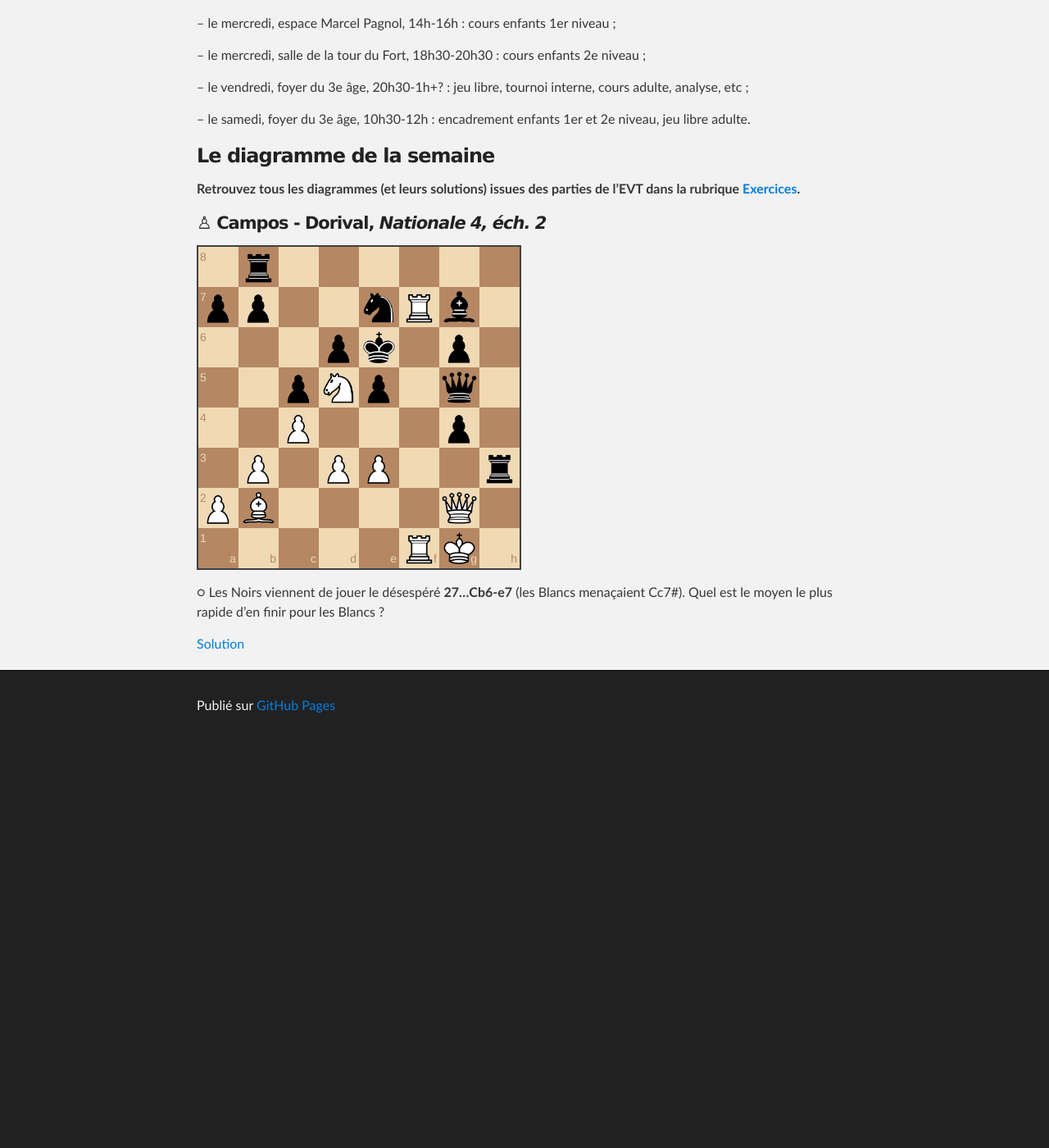
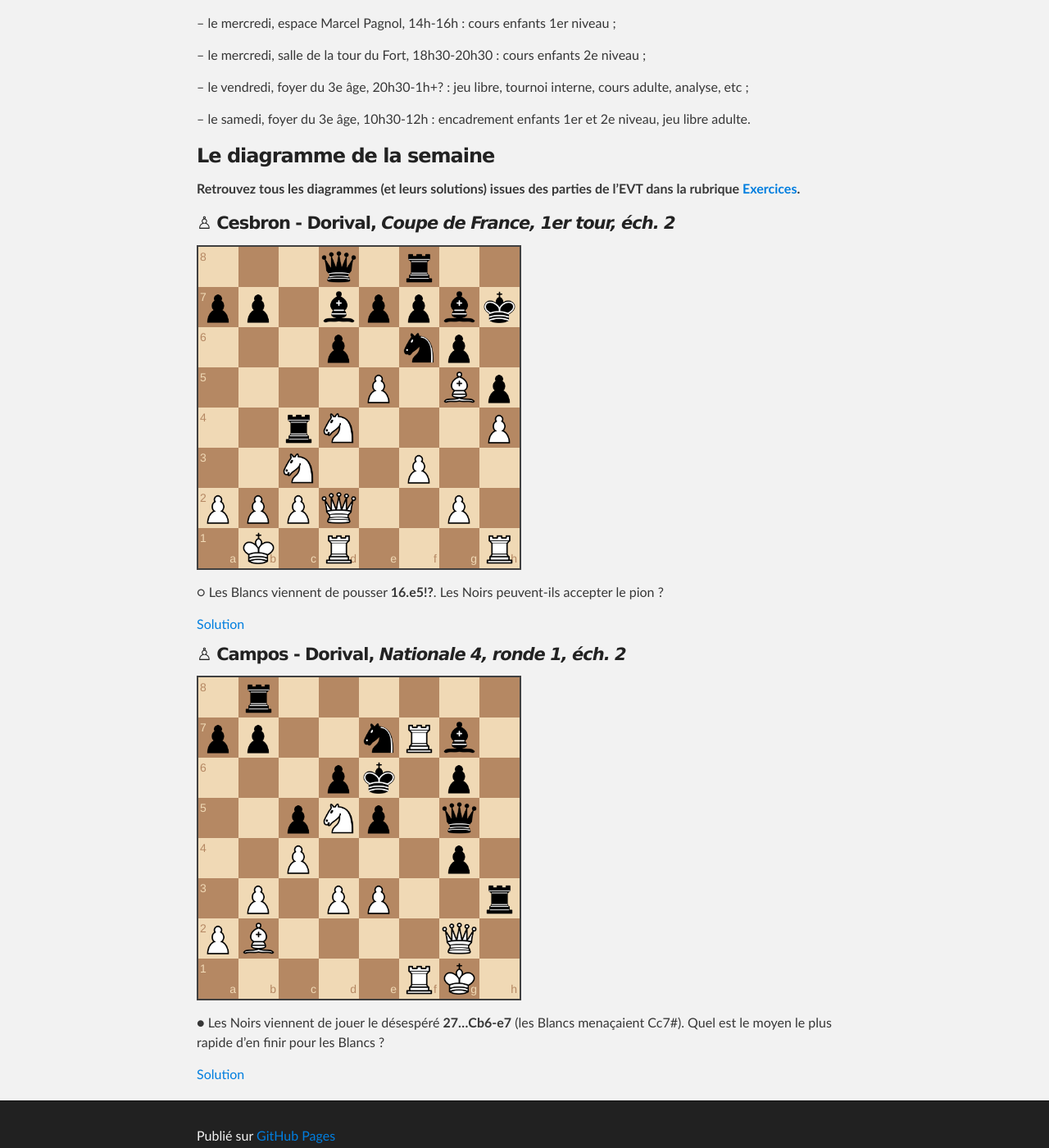
Before and after one commit to echiquier-villeneuve-tolosane/echiquier-villeneuve-tolosane.github.io, a Jekyll site: the page built from index.md, in a window 1280 px wide and 1400 px high, scrolled down 723 px. Shown: the whole window at 82% size. Built offline with Jekyll 4.4.1, drawn with Linux system fonts in a browser that asks for light colours; nearby versions of some CDN libraries; before the commit the page ends 1630 px from its top, so only the background shows below that.

Commit message:
Updated index.md

```diff
--- a/index.md
+++ b/index.md
@@ -4,6 +4,7 @@ root: .
 title: Accueil
 published: true
 ---
+
 
 
 
@@ -42,10 +43,19 @@ En résumé, le planning hebdomadaire se résume ainsi :
 
 **Retrouvez tous les diagrammes (et leurs solutions) issues des parties de l'EVT dans la rubrique [Exercices](http://echiquier-villeneuve-tolosane.github.io/exercices.html "Exercices").**
 
-#### &#9817; **Campos - Dorival**, *Nationale 4, éch. 2*
+#### &#9817; **Cesbron - Dorival**, *Coupe de France, 1er tour, éch. 2*
+
+`3q1r2/pp1bppbk/3p1np1/4P1Bp/2rN3P/2N2P2/PPPQ2P1/1K1R3R b - - 0 16`
+
+&#9675; Les Blancs viennent de pousser **16.e5!?**. Les Noirs peuvent-ils accepter le pion ?
+
+> Je ne sais pas ! Je n'ai pas joué **16...dxe5** par peur de **17.Fxf6 Fxf6 18.Cb5** qui semble gagner une pièce (le Fd7), mais mon PC semble dire que le pion est prenable (et doit être pris)...
+
+
+#### &#9817; **Campos - Dorival**, *Nationale 4, ronde 1, éch. 2*
 
 `1r6/pp2nRb1/3pk1p1/2pNp1q1/2P3p1/1P1PP2r/PB4Q1/5RK1 w - - 4 28`
 
-&#9675; Les Noirs viennent de jouer le désespéré **27...Cb6-e7** (les Blancs menaçaient Cc7#). Quel est le moyen le plus rapide d'en finir pour les Blancs ?
+&#9679; Les Noirs viennent de jouer le désespéré **27...Cb6-e7** (les Blancs menaçaient Cc7#). Quel est le moyen le plus rapide d'en finir pour les Blancs ?
 
 > En matant en deux coups ! **28.Txe7+! Dxe7 29.Dxg4#**
```
